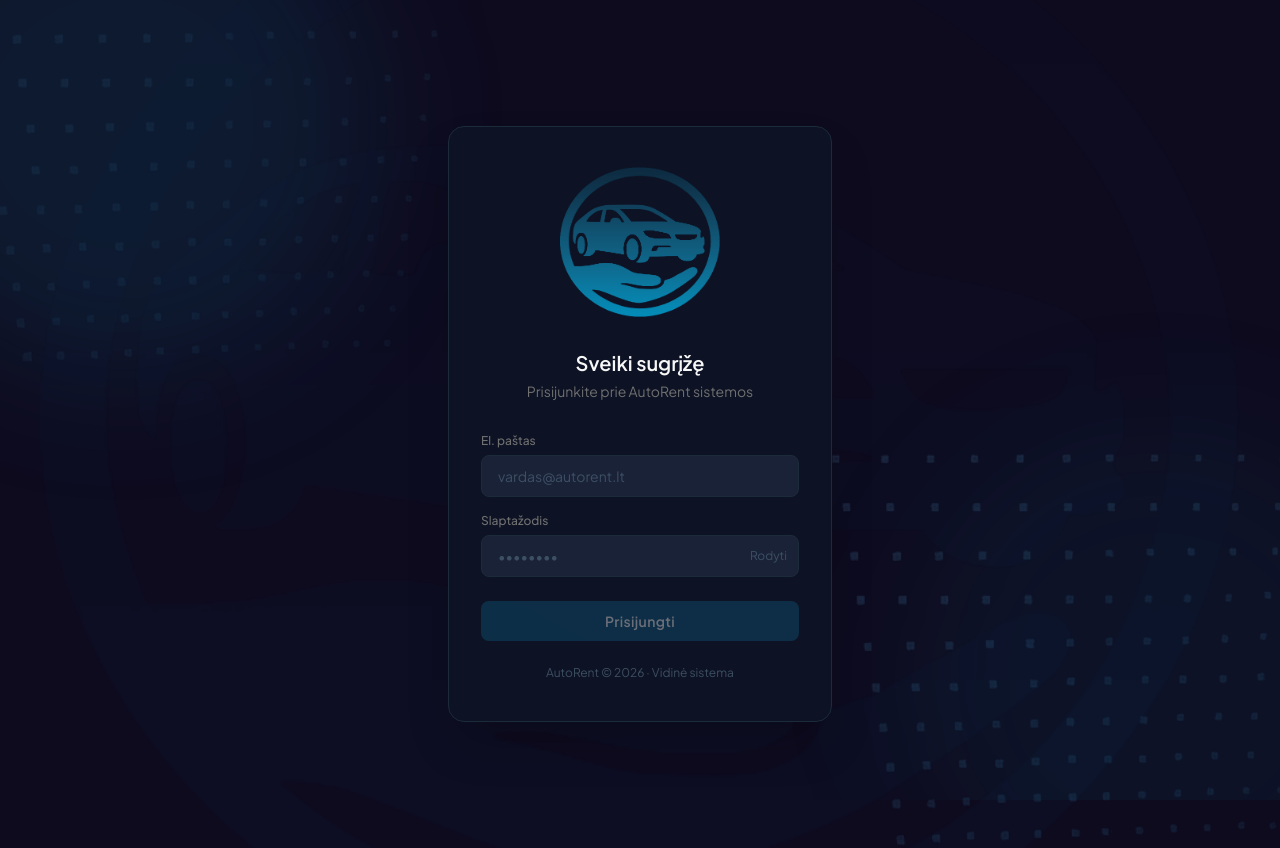
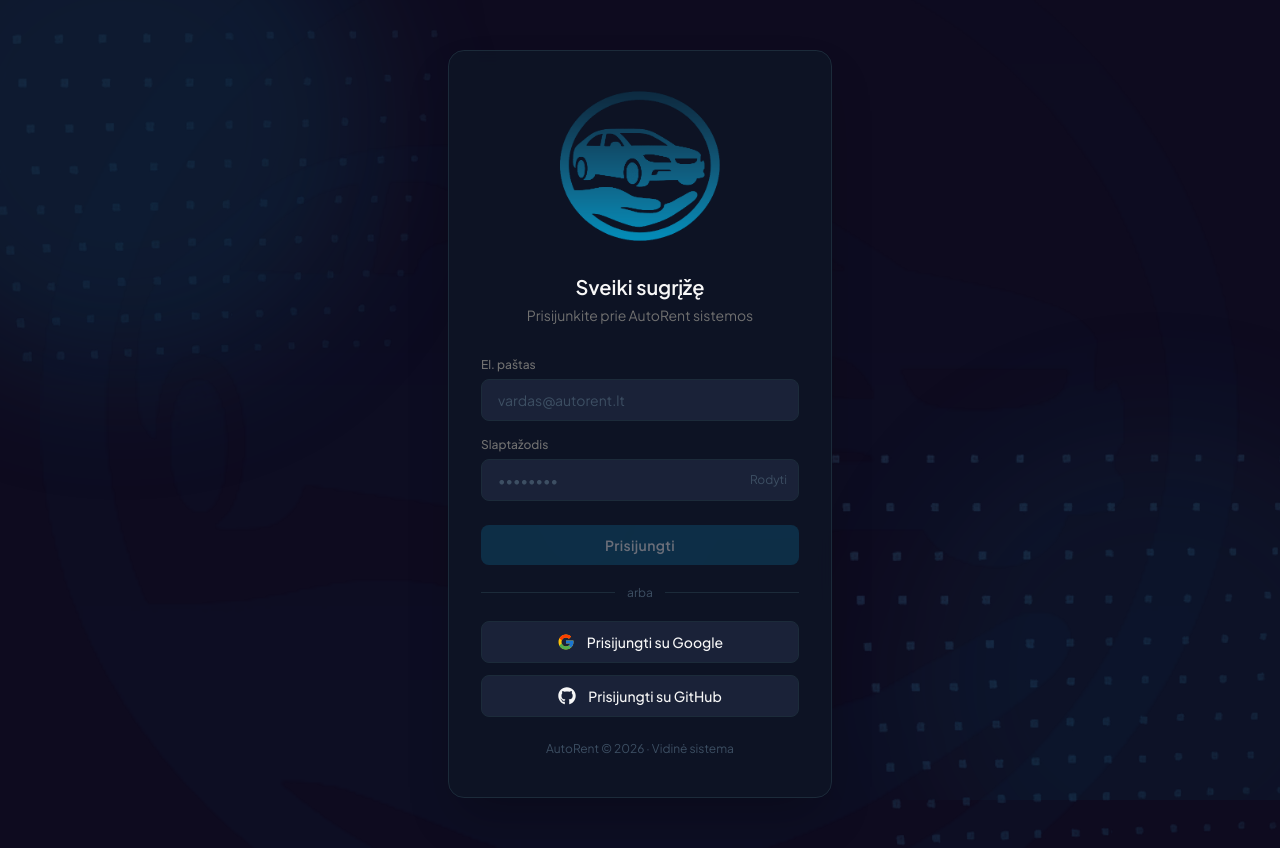
Before and after one commit to softchad/autorent, a Next.js app in the folder frontend/: page /login in a window 1280 px wide. Built offline with nearby package versions, Linux system fonts and the light colour scheme; no server answers.

Commit message:
Pridėti Google ir GitHub prisijungimo mygtukai darbuotojų puslapyje

```diff
--- a/frontend/src/app/login/page.tsx
+++ b/frontend/src/app/login/page.tsx
@@ -6,7 +6,11 @@ import { useAppDispatch } from "@/store/hooks";
 import { useRouter } from "next/navigation";
 import { useEffect, useState } from "react";
 import Image from "next/image";
+import { FcGoogle } from "react-icons/fc";
+import { FaGithub } from "react-icons/fa";
 const logo = require("@/assets/autorentLOGO.png");
+
+const BACKEND = "http://localhost:8000/api/v1";
 
 export default function LoginPage() {
   const router = useRouter();
@@ -126,6 +130,31 @@ export default function LoginPage() {
             ) : "Prisijungti"}
           </button>
 
+          {/* OAuth divider */}
+          <div className="flex items-center gap-3 my-5">
+            <div className="flex-1 h-px bg-[#1C2B3A]" />
+            <span className="text-[#3D4F63] text-xs">arba</span>
+            <div className="flex-1 h-px bg-[#1C2B3A]" />
+          </div>
+
+          {/* OAuth buttons */}
+          <div className="flex flex-col gap-3">
+            <button
+              onClick={() => { window.location.href = `${BACKEND}/google/login`; }}
+              className="w-full flex items-center justify-center gap-3 bg-[#1A2238] hover:bg-[#1E2A47] border border-[#1C2B3A] hover:border-[#0F597B]/40 text-[#F7F7F7] text-sm font-medium py-2.5 rounded-lg transition"
+            >
+              <FcGoogle size={18} />
+              Prisijungti su Google
+            </button>
+            <button
+              onClick={() => { window.location.href = `${BACKEND}/github/login`; }}
+              className="w-full flex items-center justify-center gap-3 bg-[#1A2238] hover:bg-[#1E2A47] border border-[#1C2B3A] hover:border-[#0F597B]/40 text-[#F7F7F7] text-sm font-medium py-2.5 rounded-lg transition"
+            >
+              <FaGithub size={18} />
+              Prisijungti su GitHub
+            </button>
+          </div>
+
           {/* Footer */}
           <p className="text-[#3D4F63] text-xs text-center mt-6">
             AutoRent © {new Date().getFullYear()} · Vidinė sistema
```
